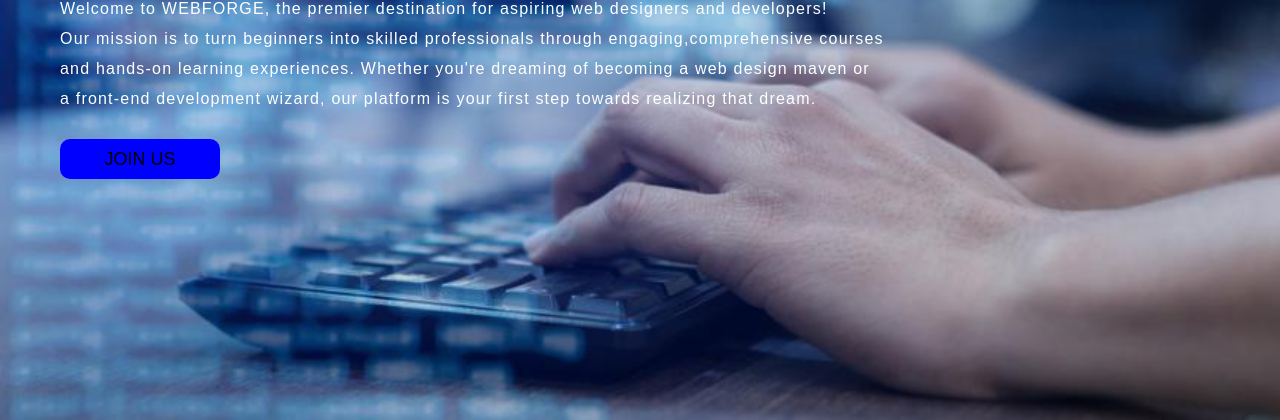
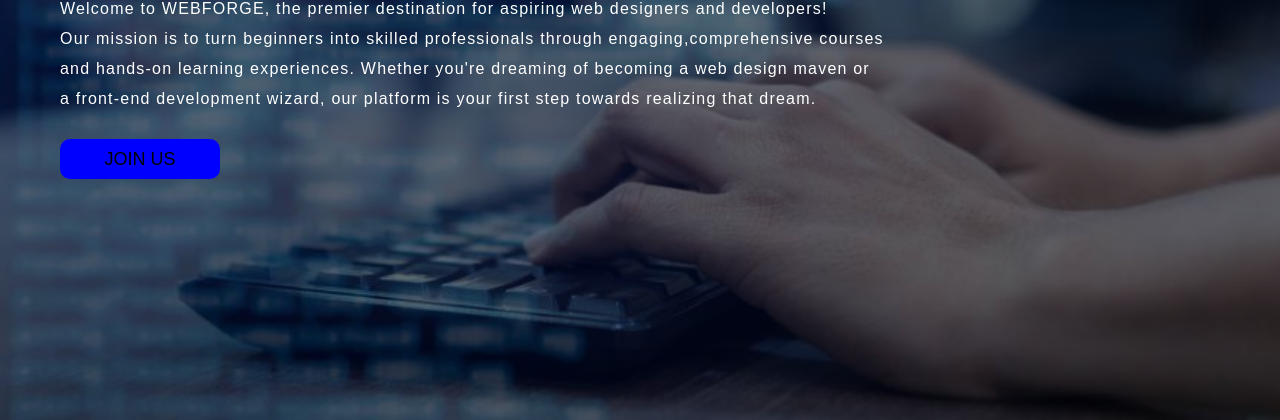
Before and after one commit to ElbeMahadi/My_Priofile, a plain HTML site: page index.html in a window 1280 px wide. Shown: the part 380-800 px from the top of the page. Drawn offline with nearby package versions, Linux system fonts and the light colour scheme.

Commit message:
Update style.css

```diff
--- a/style/style.css
+++ b/style/style.css
@@ -5,7 +5,7 @@
 
 body{
     width: 100%;
-    background-image: url("../images/1.jpg");
+   background: linear-gradient(to top, rgba(0,0,0,0.5)50%,rgba(0,0,0,0.5)50%),url("../Images/1.jpg");
     background-position: center;
     background-size: cover;
     height: 100vh;
```
